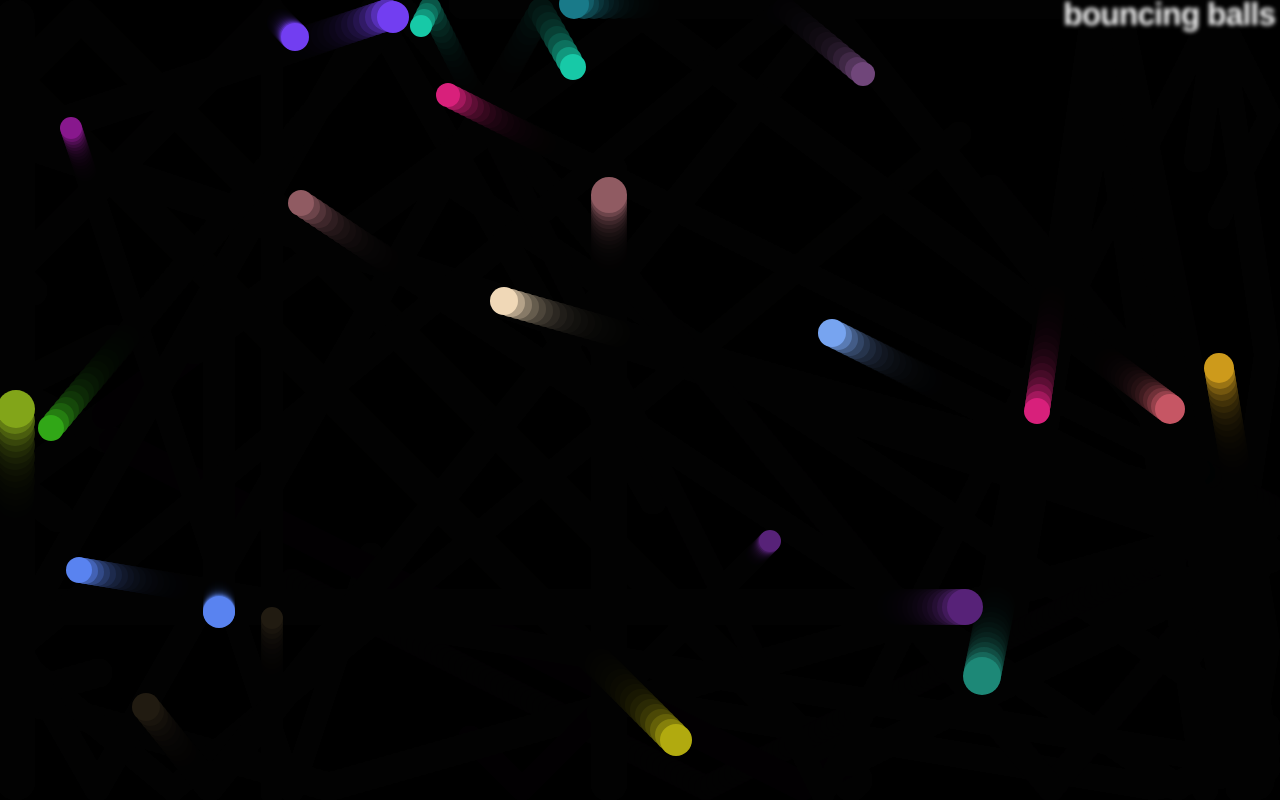
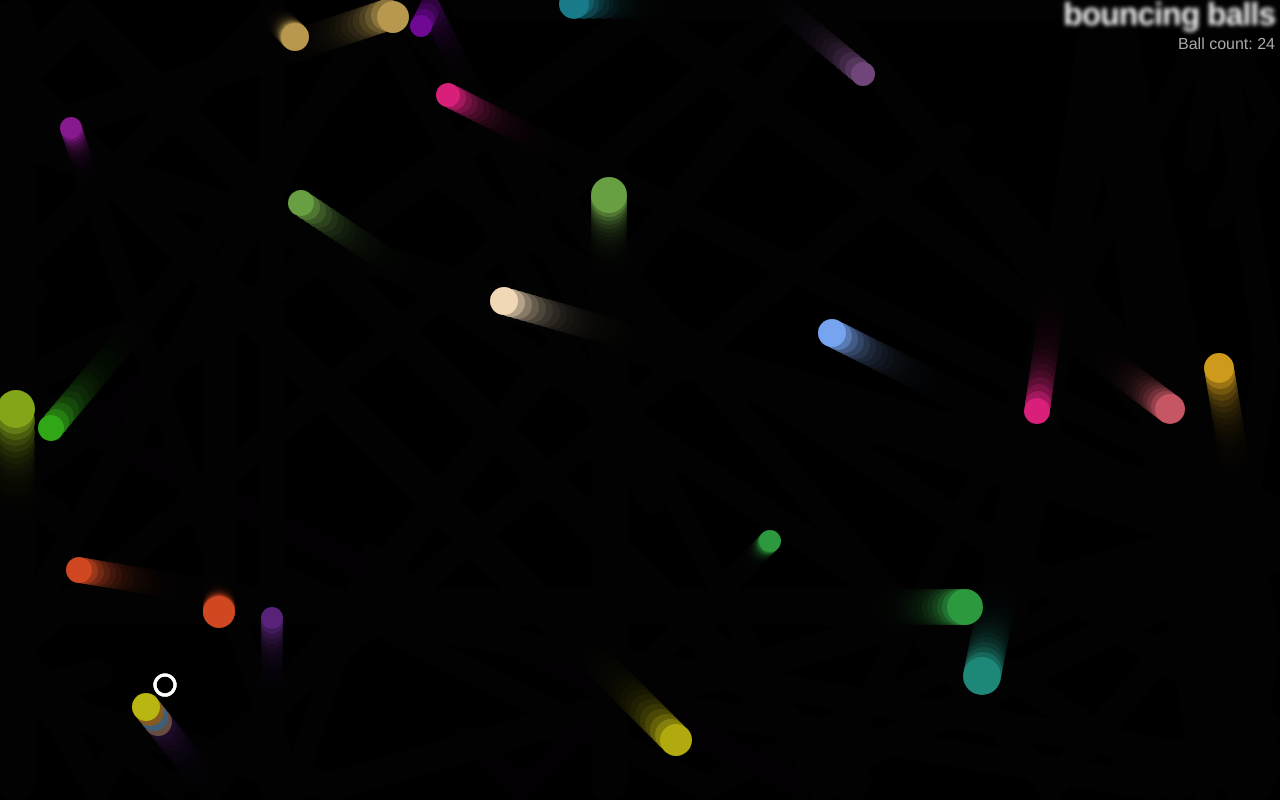
Before and after one commit to blueravendigital/bouncingballs, a plain HTML site: page index.html in a window 1280 px wide. Drawn offline with Linux system fonts and the light colour scheme.

Commit message:
finalized

```diff
--- a/index.html
+++ b/index.html
@@ -8,6 +8,7 @@
 
   <body>
     <h1>bouncing balls</h1>
+    <p>Ball Count: </p>
     <canvas></canvas>
 
     <script src="main.js"></script>
--- a/main.js
+++ b/main.js
@@ -1,3 +1,8 @@
+// define variable for ball count paragraph
+
+var para = document.querySelector('p');
+var count = 0;
+
 // setup canvas
 
 var canvas = document.querySelector('canvas');
@@ -86,8 +91,9 @@ Ball.prototype.collisionDetect = function() {
 
 // define EvilCircle constructor, inheriting Shape constructor
 
-function EvilCircle(x, y, velX, velY, exists, color, size) {
+function EvilCircle(x, y, exists) {
   Shape.call(this, x, y, exists);
+
   this.velX = 20;
   this.velY = 20;
   this.color = 'white';
@@ -97,12 +103,88 @@ function EvilCircle(x, y, velX, velY, exists, color, size) {
 EvilCircle.prototype = Object.create(Shape.prototype);
 EvilCircle.prototype.constructor = EvilCircle;
 
+// define EvilCircle draw method
+
+EvilCircle.prototype.draw = function() {
+  ctx.beginPath();
+  ctx.lineWidth = 3;
+  ctx.strokeStyle = this.color;
+  ctx.arc(this.x, this.y, this.size, 0, 2 * Math.PI);
+  ctx.stroke();
+};
+
+// define EvilCircle update method
+
+EvilCircle.prototype.checkBounds = function() {
+  if((this.x + this.size) >= width) {
+    this.x -= this.size;
+  }
+
+  if((this.x - this.size) <= 0) {
+    this.x += this.size;
+  }
+
+  if((this.y + this.size) >= height) {
+    this.y -= this.size;
+  }
+
+  if((this.y - this.size) <= 0) {
+    this.y += this.size;
+  }
+};
+
+// define EvilCircle setControls method
+
+EvilCircle.prototype.setControls = function() {
+  var _this = this;
+  window.onkeydown = function(e) {
+      if (e.keyCode === 65) {
+        _this.x -= _this.velX;
+      } else if (e.keyCode === 68) {
+        _this.x += _this.velX;
+      } else if (e.keyCode === 87) {
+        _this.y -= _this.velY;
+      } else if (e.keyCode === 83) {
+        _this.y += _this.velY;
+      }
+    };
+  };
+    // a = 65, d = 68, w = 87, s = 83
+    // _this is used because these variables are private? It is something to do with function scope
+
+
+
+// define EvilCircle collision detection -- NOT SURE IF DELETING BALL CORRECTLY
+
+EvilCircle.prototype.collisionDetect = function() {
+  for(var j = 0; j < balls.length; j++) {
+    if(balls[j].exists) {
+      var dx = this.x - balls[j].x;
+      var dy = this.y - balls[j].y;
+      var distance = Math.sqrt(dx * dx + dy * dy);
+
+      if (distance < this.size + balls[j].size) {
+        balls[j].exists = false;
+        count--;
+        para.textContent = 'Ball count: ' + count;
+      }
+    }
+  }
+};
+
 
 // define array to store balls
 
 var balls = [];
 
 // define loop that keeps drawing the scene constantly
+
+var evil = new EvilCircle(
+  random(0,width),
+  random(0,height),
+  true
+);
+evil.setControls();
 
 function loop() {
   ctx.fillStyle = 'rgba(0,0,0,0.25)';
@@ -119,13 +201,20 @@ function loop() {
       random(10,20)
     );
     balls.push(ball);
+    count++;
+    para.textContent = 'Ball count: ' + count;
   }
 
   for(var i = 0; i < balls.length; i++) {
-    balls[i].draw();
+    if(balls[i].exists) {
+      balls[i].draw();
     balls[i].update();
     balls[i].collisionDetect();
   }
+}
+evil.draw();
+evil.checkBounds();
+evil.collisionDetect();
 
   requestAnimationFrame(loop);
 }
--- a/style.css
+++ b/style.css
@@ -23,3 +23,11 @@ h1 {
   color: transparent;
   text-shadow: 0 0 4px white;
 }
+
+p {
+  position: absolute;
+  margin: 0;
+  top: 35px;
+  right: 5px;
+  color: #aaa;
+}
```
